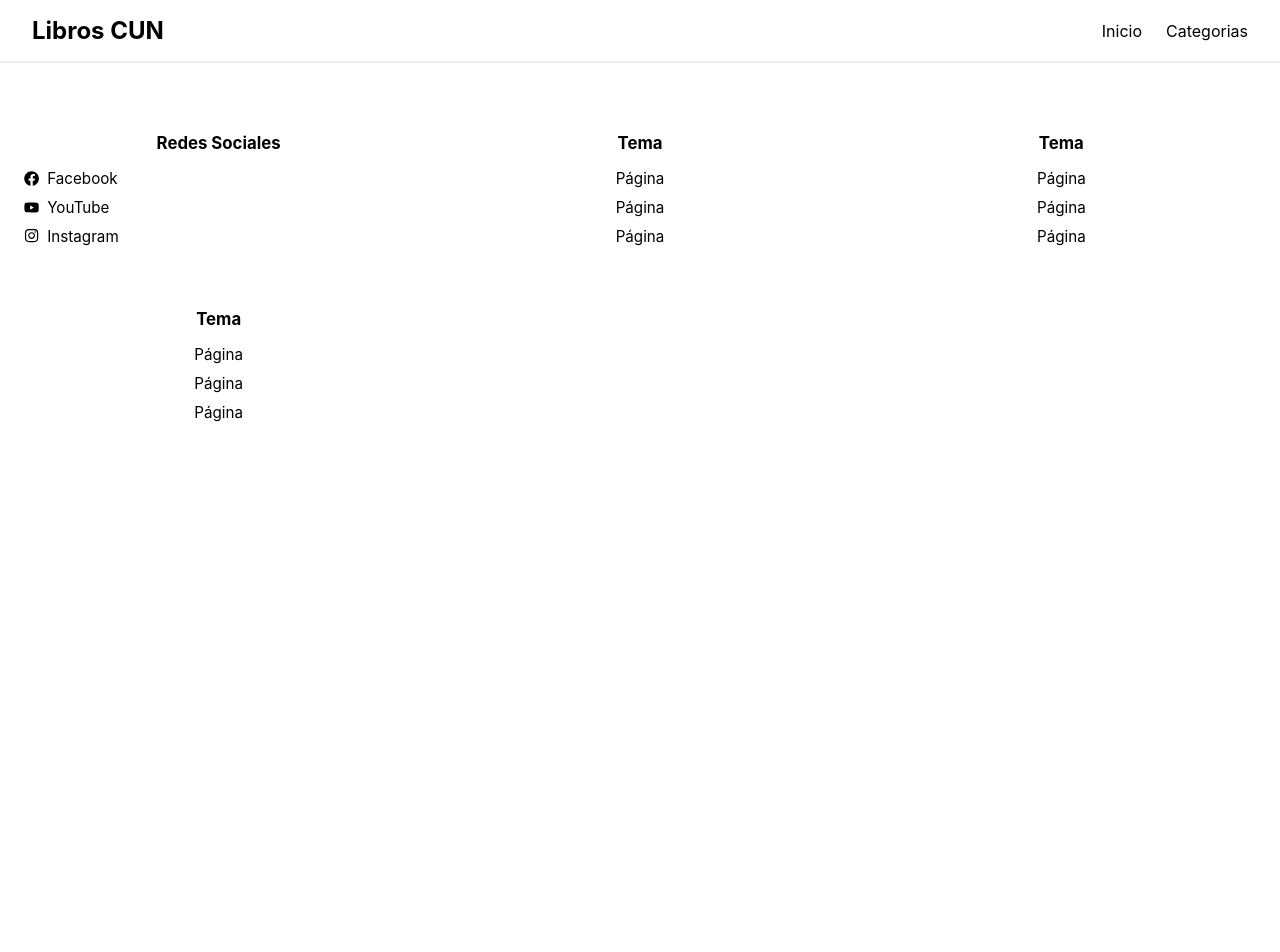
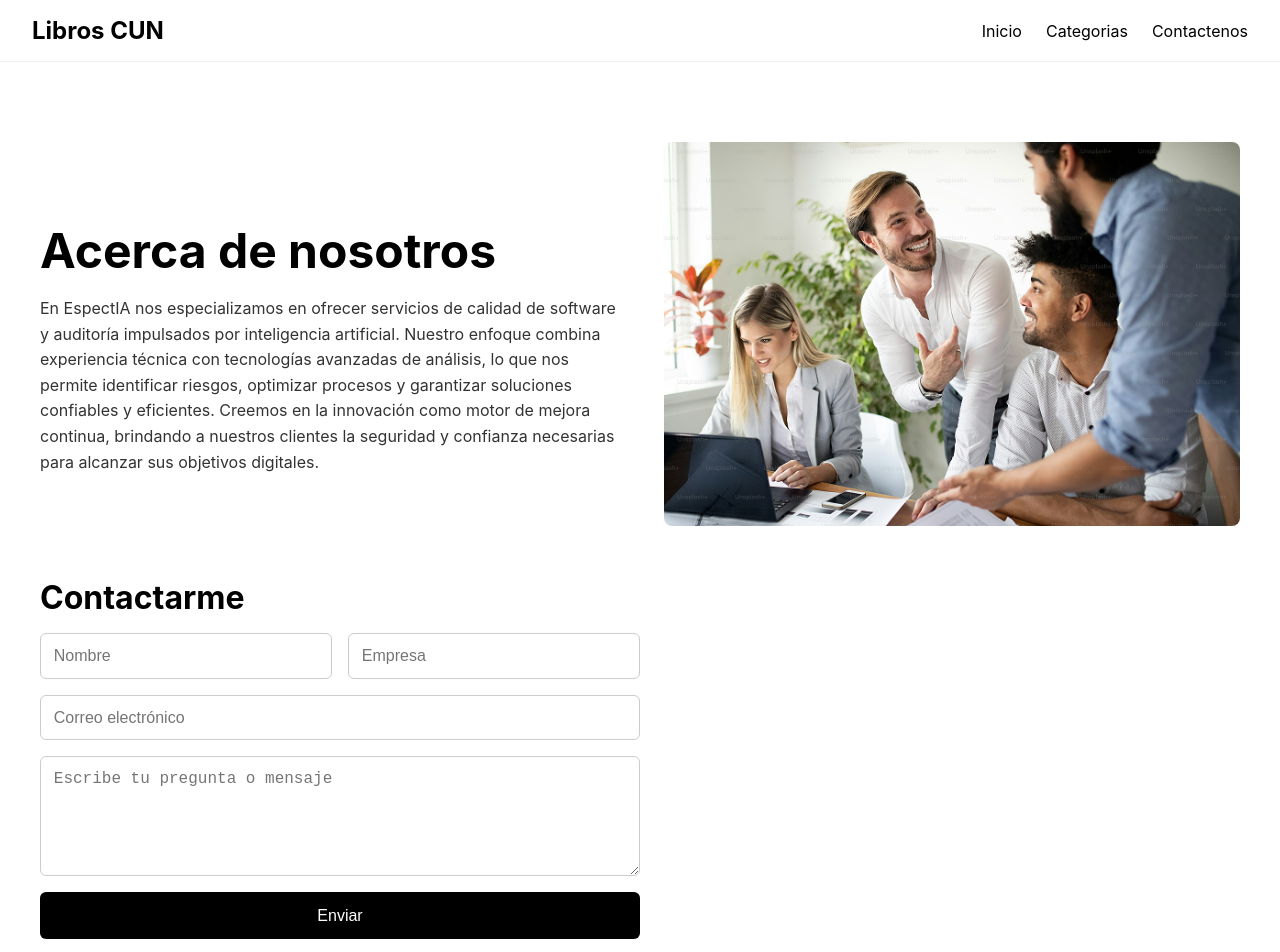
Before and after one commit to Jlbejarano662/Ecommerce-libros-CUN, a React (Create React App) app: page /contactenos in a window 1280 px wide. Shown: the top 952 px of the page. Before the commit the page ends 800 px from the top, so only its background shows below. Built offline with nearby package versions, Linux system fonts and the light colour scheme.

Commit message:
Contactenos termiando

```diff
--- a/src/App.js
+++ b/src/App.js
@@ -5,6 +5,7 @@ import Footer from "./components/Footer";
 import { BrowserRouter as Router, Routes, Route } from "react-router-dom";
 import Inicio from "./pages/Inicio";
 import Categorias from "./pages/Categorias";
+import Contactenos from "./pages/Contactenos";
 
 function App() {
   return (
@@ -14,6 +15,7 @@ function App() {
         <Routes>
           <Route path="/" element={<Inicio />} />
           <Route path="/categorias" element={<Categorias />} />
+          <Route path="/contactenos" element={<Contactenos />} />
         </Routes>
         <Footer />
       </div>
--- a/src/components/Navbar.jsx
+++ b/src/components/Navbar.jsx
@@ -8,6 +8,7 @@ const Navbar = () => {
       <ul className="navbar-links">
         <li><Link to="/">Inicio</Link></li>
         <li><Link to="/categorias">Categorias</Link></li>
+        <li><Link to="/contactenos">Contactenos</Link></li>
       </ul>
     </nav>
   );
--- /dev/null
+++ b/src/pages/Contactenos.css
@@ -0,0 +1,98 @@
+.acerca-container {
+  max-width: 1200px;
+  margin: 0 auto;
+  padding: 2rem;
+}
+
+.acerca-nosotros {
+  display: flex;
+  flex-wrap: wrap;
+  align-items: center;
+  gap: 3rem;
+  margin-bottom: 3rem;
+  margin-top: 3rem;
+}
+
+.acerca-texto {
+  flex: 1;
+}
+
+.acerca-texto h1 {
+  text-align: left;
+  font-size: 3rem;
+  font-weight: bold;
+  margin-bottom: 1rem;
+}
+
+.acerca-texto p {
+  text-align: left;
+  font-size: 1rem;
+  line-height: 1.6;
+  color: #333;
+}
+
+.acerca-imagen {
+  flex: 1;
+}
+
+.acerca-imagen img {
+  width: 100%;
+  border-radius: 8px;
+  object-fit: cover;
+}
+
+/* Contacto */
+.contacto {
+  width: 50%;
+}
+
+.contacto h2 {
+  font-size: 2rem;
+  margin-bottom: 1rem;
+  text-align: left;
+}
+
+.form-contacto {
+  display: flex;
+  flex-direction: column;
+  gap: 1rem;
+}
+
+.form-row {
+  display: flex;
+  gap: 1rem;
+}
+
+.form-row input{
+  display: flex;
+  gap: 1rem;
+}
+
+input,
+textarea {
+  box-sizing: border-box;
+  width: 100%;
+  padding: 0.8rem;
+  border: 1px solid #ccc;
+  border-radius: 6px;
+  font-size: 1rem;
+}
+
+textarea {
+  min-height: 120px;
+  resize: vertical;
+}
+
+button {
+  background: black;
+  color: white;
+  padding: 0.9rem;
+  border: none;
+  border-radius: 6px;
+  font-size: 1rem;
+  cursor: pointer;
+}
+
+button:hover {
+  background: #333;
+}
--- /dev/null
+++ b/src/pages/Contactenos.jsx
@@ -0,0 +1,54 @@
+import React from "react";
+import "./Contactenos.css";
+
+const Acerca = () => {
+  return (
+    <div className="acerca-container">
+      {/* Sección Acerca de nosotros */}
+      <section className="acerca-nosotros">
+        <div className="acerca-texto">
+          <h1>Acerca de nosotros</h1>
+          <p>
+            En EspectIA nos especializamos en ofrecer servicios de calidad de
+            software y auditoría impulsados por inteligencia artificial. Nuestro
+            enfoque combina experiencia técnica con tecnologías avanzadas de
+            análisis, lo que nos permite identificar riesgos, optimizar procesos
+            y garantizar soluciones confiables y eficientes. Creemos en la
+            innovación como motor de mejora continua, brindando a nuestros
+            clientes la seguridad y confianza necesarias para alcanzar sus
+            objetivos digitales.
+          </p>
+        </div>
+        <div className="acerca-imagen">
+          <img
+            src="/images/contactenos.png"
+            alt="Equipo de trabajo"
+          />
+        </div>
+      </section>
+
+      {/* Sección de Contacto */}
+      <section className="contacto">
+        <h2>Contactarme</h2>
+        <form className="form-contacto">
+          <div className="form-row">
+            <input type="text" placeholder="Nombre" name="nombre" />
+            <input type="text" placeholder="Empresa" name="empresa" />
+          </div>
+          <input
+            type="email"
+            placeholder="Correo electrónico"
+            name="correo"
+          />
+          <textarea
+            placeholder="Escribe tu pregunta o mensaje"
+            name="mensaje"
+          ></textarea>
+          <button type="submit">Enviar</button>
+        </form>
+      </section>
+    </div>
+  );
+};
+
+export default Acerca;
```
Also changed, not shown: public/images/contactenos.png (added).
